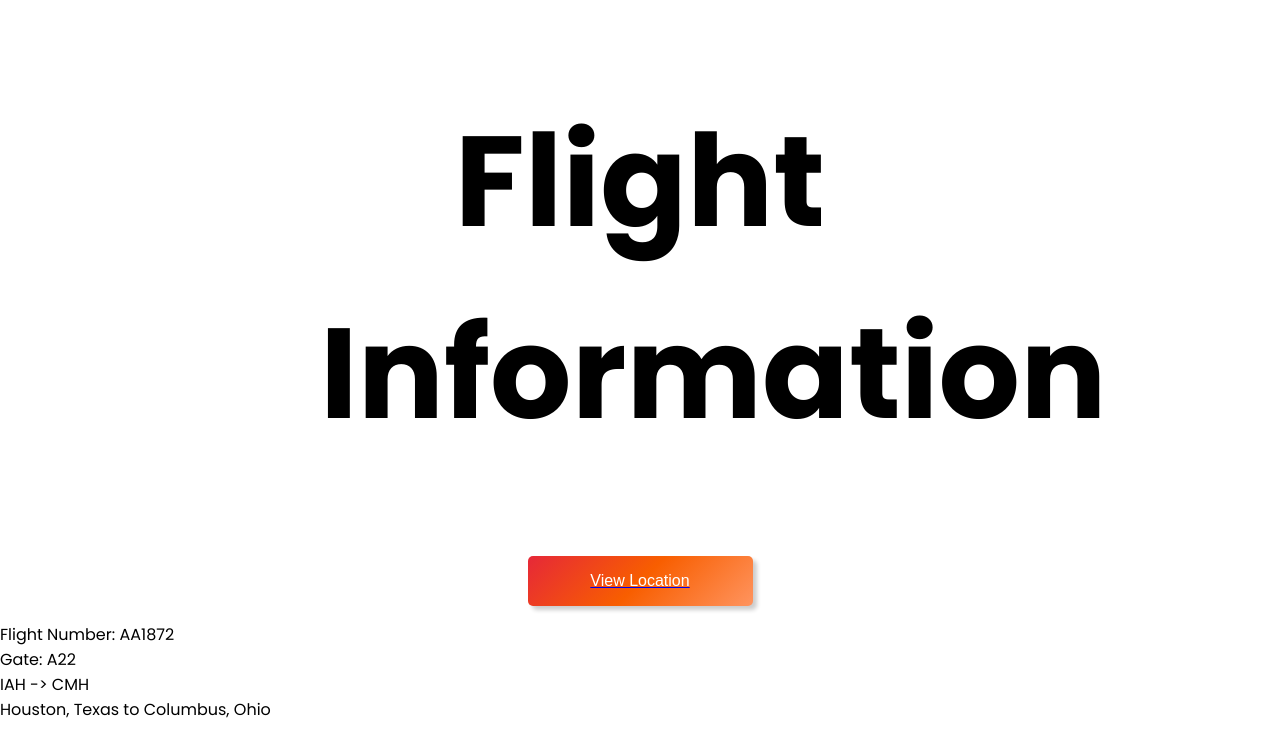
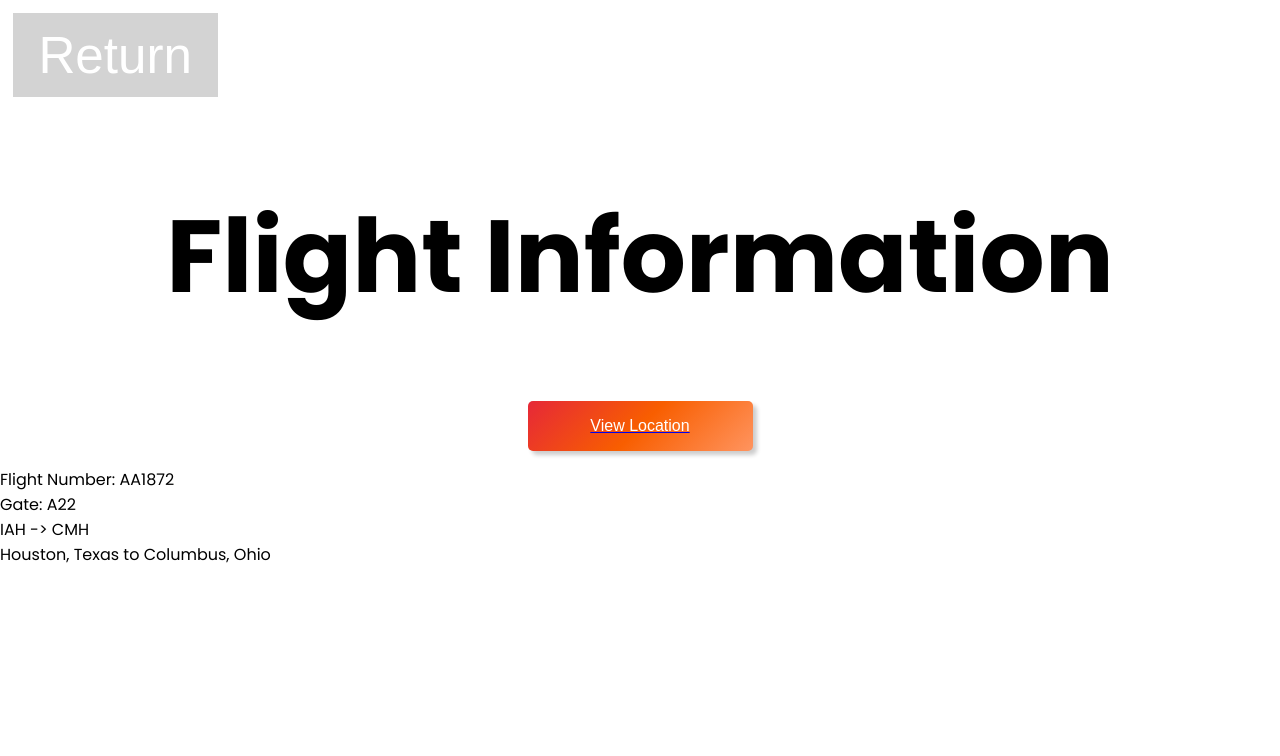
Before and after one commit to HarshGG/tamuhack2023, a React (Create React App) app in the folder client/: page /flight-info in a window 1280 px wide. Shown: the top 756 px of the page. Built offline with nearby package versions, Linux system fonts and the light colour scheme; no server answers.

Commit message:
standardized menu between me and rahul

```diff
--- a/client/src/App.css
+++ b/client/src/App.css
@@ -3,7 +3,7 @@
 @import url('https://fonts.googleapis.com/css2?family=Poppins:ital,wght@0,300;0,400;0,500;0,600;0,700;1,300;1,400;1,500;1,600;1,700&display=swap');
 
 h1 {
-  font-size: 10vw;
+  font-size: 8vw;
   text-align: center;
 }
 
@@ -11,6 +11,37 @@ h2 {
   font-size: 6vw;
 }
 
+.mainBody {
+  margin: 0 10%;
+}
+
+
+/* Selection Window */
+.header {
+  display: flex;
+  justify-content: left;
+}
+
+.titleButton {
+background-color: lightgrey;
+color: #fff;
+display: inline-block;
+border-width: 0;
+font-size: 4vw;
+position: relative;
+text-align: center;
+vertical-align: middle;
+white-space: nowrap;
+padding: 1vw 2vw;
+margin: 1vw;
+}
+
+.selected {
+  background-color: grey;
+}
+
+
+/* Other stuff */
 .Landing {
   width: 100vw;
   height: 100vh;
--- a/client/src/pages/Flight-info.js
+++ b/client/src/pages/Flight-info.js
@@ -1,6 +1,10 @@
 import "./Flight-info.css"
+import { useEffect, useState } from "react";
+
 
 const FlightInfo = () => {
+    const [window, setWindow] = useState("rec");
+
     var ICAO = 'AAL';
     var flightNum = 1872;
     var IATA = 'AA';
@@ -22,7 +26,12 @@ const FlightInfo = () => {
 
     return (
         <div class='background'>
-            <h1 class='center'>Flight Information</h1>
+            <div class="header">
+                <button class="titleButton returnButton">Return</button>
+                {/* <button id="recButton" class={"titleButton recButton " + ((window === "rec") ? "selected" : "")} onClick={() => setWindow("rec")}>Recommendations</button>
+                <button id="discButton" class={"titleButton discButton " + ((window === "disc") ? "selected" : "")} onClick={() => setWindow("disc")}>Discussion</button> */}
+            </div>
+            <h1>Flight Information</h1>
             <a href={"https://flightaware.com/live/flight/" + ICAO + flightNum} target='_blank'>
                 <button className="button-main">View Location</button>
             </a>
--- a/client/src/pages/forum/Forum.css
+++ b/client/src/pages/forum/Forum.css
@@ -1,32 +1,5 @@
 
 html, body {
   font-family: Poppins;
+  /* margin: 0 10%; */
 }
-
-.mainBody {
-    margin: 0 10%;
-}
-
-
-.header {
-    display: flex;
-    justify-content: center;
-}
-
-.titleButton {
-  background-color: lightgrey;
-  color: #fff;
-  display: inline-block;
-  border-width: 0;
-  font-size: 4vw;
-  position: relative;
-  text-align: center;
-  vertical-align: middle;
-  white-space: nowrap;
-  padding: 1vw 2vw;
-  margin: 1vw;
-}
-
-.selected {
-    background-color: grey;
-}
```
